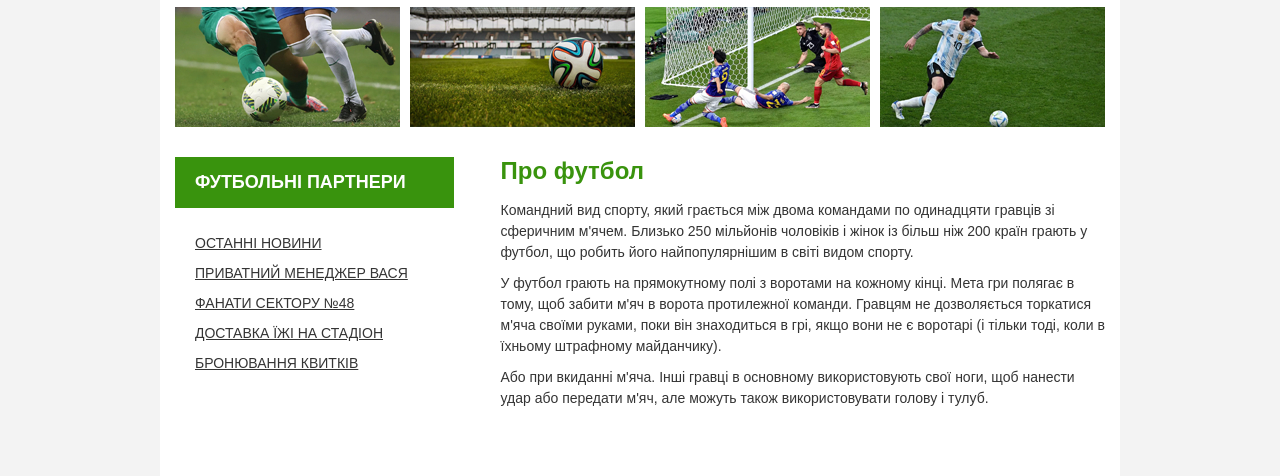
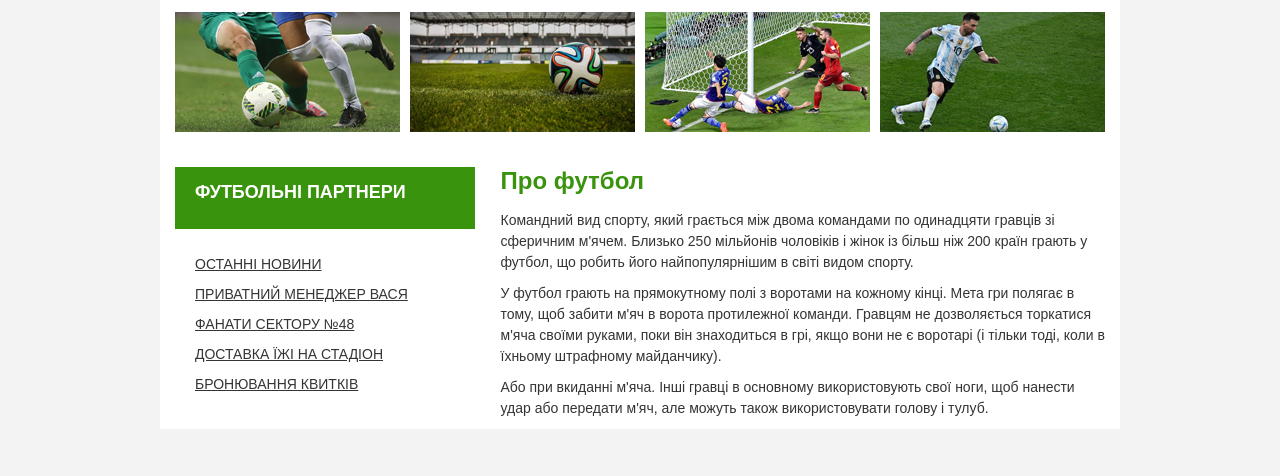
Before and after one commit to Lexa-Kely/Fotball_new, a plain HTML site: page index.html in a window 1280 px wide. Shown: the part 93-569 px from the top of the page. Drawn offline with Linux system fonts and the light colour scheme.

Commit message:
Apdate media version

```diff
--- a/css/style.css
+++ b/css/style.css
@@ -17,6 +17,7 @@ body {
 .flex {
     display: flex;
     justify-content: space-between;
+    flex-wrap: wrap;
 }
 
 .wrapper {
@@ -33,6 +34,7 @@ header {
 .heading {
     display: flex;
     column-gap: 10px;
+    flex-wrap: wrap;
 }
 
 .ball {
@@ -70,13 +72,21 @@ header {
     height: 20rem;
 }
 
+main {
+    margin-bottom: 50px;
+}
 
 .description {
+    width: 65%;
+    min-width: 270px;
     padding-top: 30px;
 }
 
 .feald img {
     width: 100%;
+    height: 200px;
+    object-fit: cover;
+    object-position: 70% 0;
 }
 
 .phonenumber a {
@@ -88,25 +98,29 @@ header {
 .images {
     display: flex;
     column-gap: 10px;
+    flex-wrap: wrap;
 }
 
 .images img {
-    width: 25%;
+    padding: 5px 0;
+    height: auto;
 }
 
-.listfunction {
-    width: 30%;
-}
 
 .feald {
     margin-bottom: 10px;
 }
 
 .listfunction {
+    display: flex;
+    flex-wrap: wrap;
+    width: 35%;
+    width: 300px;
     padding-top: 30px;
 }
 
 h2 {
+    width: 100%;
     padding: 15px 20px;
     color: #fff;
     font-size: 18rem;
@@ -130,9 +144,6 @@ ul {
     text-transform: uppercase;
 }
 
-.description {
-    width: 65%;
-}
 
 h1 {
     margin-bottom: 15px;
@@ -141,9 +152,6 @@ h1 {
     font-weight: bold;
 }
 
-.info {
-    margin-bottom: 90px;
-}
 
 .info p {
     margin-bottom: 10px;
```
